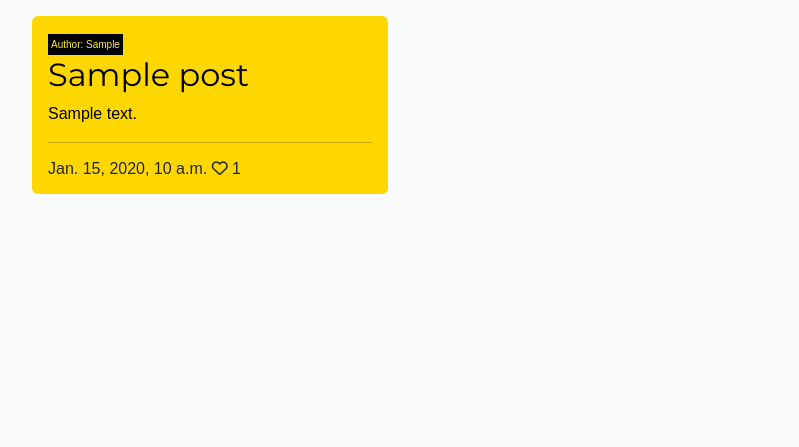
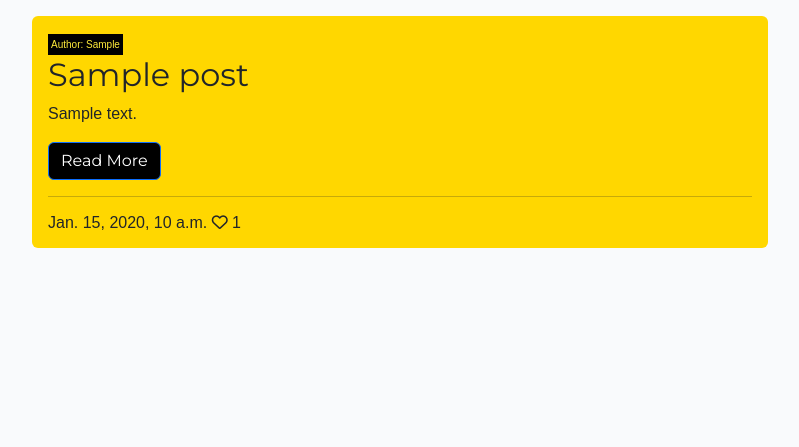
Before and after one commit to AASanusi/balln, a Django app: page / in a window 1280 px wide. Shown: the part 60-507 px from the top of the page, without its empty margins (50-849 px from the left). Run offline with Django 4.2, Linux system fonts and the light colour scheme; tables that the repository leaves empty hold one stand-in row (values such as "Sample post"); some libraries are stand-ins or nearby versions.

Commit message:
Recreate the blog entries column and add new classes in css

```diff
--- a/static/css/style.css
+++ b/static/css/style.css
@@ -125,15 +125,27 @@ a {
     z-index: 100;
 }
 
-.post-link {
-    text-decoration: none;
-    color: #000000;
+.btn-primary {
+    background-color: #000000;
+    color: #ffffff;
+    text-decoration: none !important;
 }
 
-.post-link:hover,
-.page-link {
+.btn-primary:hover {
+    background-color: #000000;
     color: #ffd700;
 }
+
+.page-link {
+    background-color: #000000;
+    color: #ffffff;
+}
+
+.page-link:hover {
+    background-color: #000000;
+    color: #ffd700;
+}
+
 
 .post-title {
     margin-top: 20%;
--- a/templates/index.html
+++ b/templates/index.html
@@ -1,15 +1,14 @@
 {% extends "base.html" %}
 
 {% block content %}
+
 
 <div class="container">
     <div class="row">
 
         <!-- Blog Entries Column -->
-        <div class="col-12 mt-3 left">
-            <div class="row">
+        <div class="col-md-8 mt-3 left">
             {% for post in post_list %}
-                <div class="col-md-4">
             <div class="card mb-4">
                     <div class="card-body">
                         <div class="image-container">
@@ -23,9 +22,10 @@
                                 <p class="author">Author: {{ post.author }}</p>
                             </div>
                         </div>
-                            <a href="{% url 'post_detail' post.slug %}" class="post-link">
                         <h2 class="card-title">{{ post.title }}</h2>
                         <p class="card-text">{{ post.excerpt }}</p>
+                        <a href="{% url 'post_detail' post.slug %}" class="btn btn-primary">
+                            Read More
                         </a>
                         <hr />
                         <p class="card-text h6">{{ post.date_added}} <i class="far fa-heart"></i>
```
Lines whose indentation alone changed are shown as unchanged.
